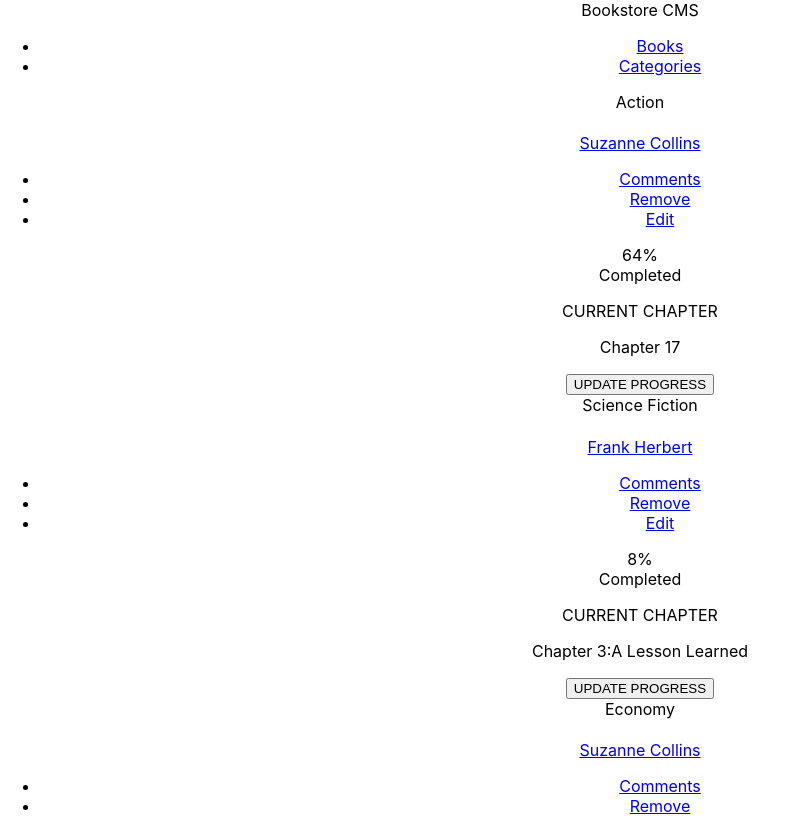
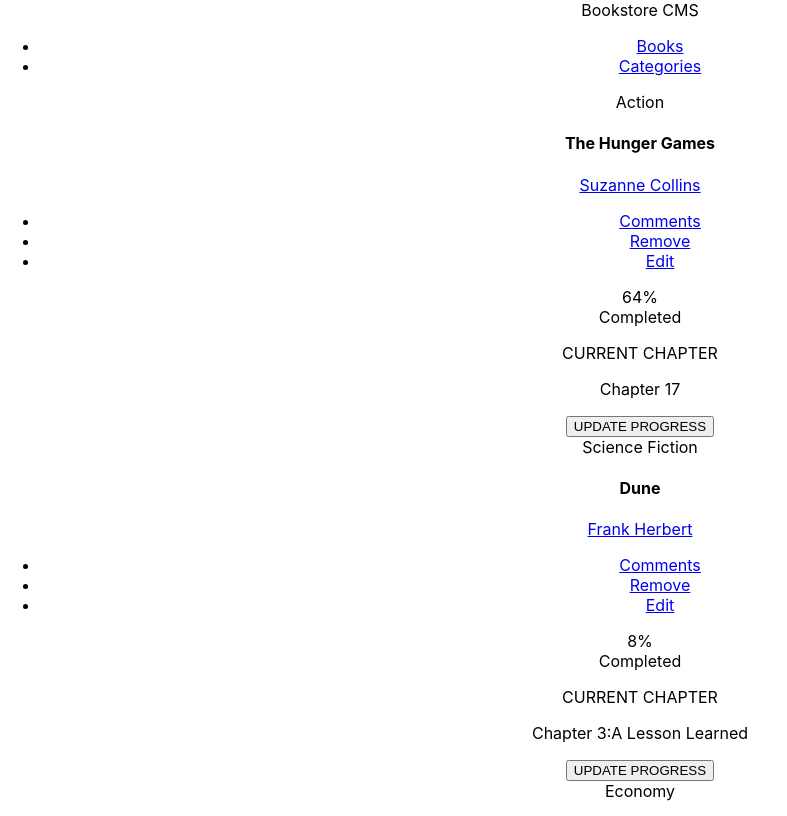
Before and after one commit to olawale-o/react-bookstore, a React (Create React App) app: page / in a window 1280 px wide. Shown: the top 816 px of the page, without its empty margins (0-787 px from the left). Built offline with nearby package versions, Linux system fonts and the light colour scheme.

Commit message:
Modify SingleBook.js file

```diff
--- a/src/components/SingleBook.js
+++ b/src/components/SingleBook.js
@@ -5,7 +5,7 @@
   <div className="Book">
     <div className="book-summary">
       <span className="book-category">{book.categories}</span>
-      <h4 className="book-title">{book.categories.title}</h4>
+      <h4 className="book-title">{book.title}</h4>
       <a href="/#">{book.author}</a>
       <ul className="book-modify">
         <li>
```
